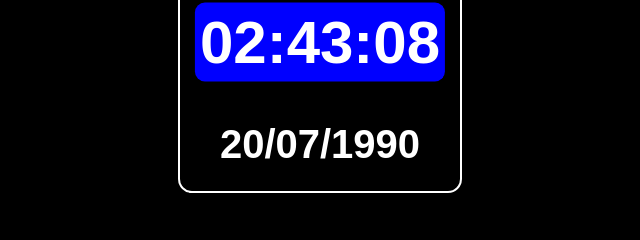
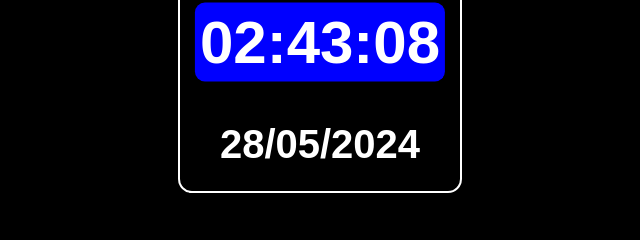
Before and after one commit to Maciel-R-Oliveira/Projeto-relogio, a plain HTML site: page index.html in a window 1280 px wide. Shown: the part 324-564 px from the top of the page, 320-960 px from the left. Drawn offline with Linux system fonts and the light colour scheme.

Commit message:
Codigo simplicado

```diff
--- a/index.html
+++ b/index.html
@@ -137,7 +137,7 @@
     </footer>
     <script>
         function horas(){
-            // Horas
+            // HORAS
             let horas = new Date().getHours()
             let minutos = new Date().getMinutes()
             let segundos = new Date().getSeconds()
@@ -151,13 +151,26 @@
             segundos = segundos < 10 ? "0" + segundos : segundos
 
             tela.innerHTML = `${horas}:${minutos}:${segundos}`
+        }
 
+        function data(){
+            // DATA
+            let dia = new Date().getDate()
+            let mes = new Date().getMonth() + 1
+            let ano = new Date().getFullYear()
+            let geral = document.querySelector(".dia")
 
+            dia = dia < 10 ? "0" + dia : dia;
+            mes = mes < 10 ? "0" + mes : mes;
+
+            geral.innerHTML = `${dia}/${mes}/${ano}`
         }
 
         setInterval(horas, 1000)
+        setInterval(data, 24 * 60 * 60 * 1000)
 
         horas()
+        data()
     </script>
 </body>
 </html>
```
